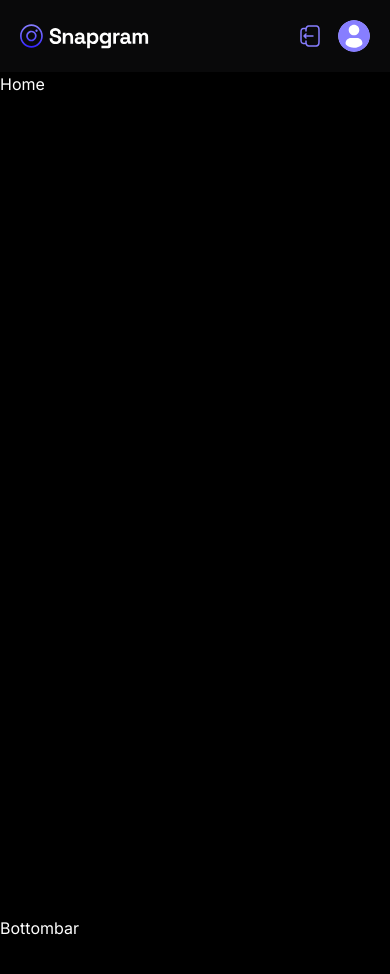
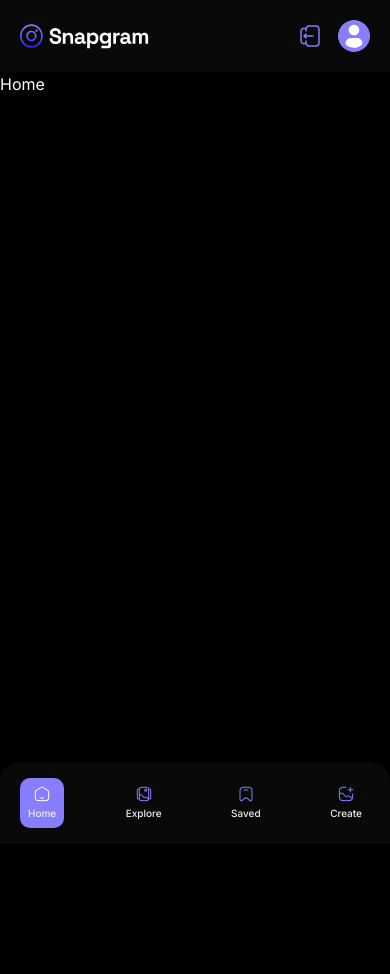
Before and after one commit to TheNuttyMaker/Snapgram, a React (Vite) app: page / in a window 390 px wide. Shown: the top 974 px of the page. Before the commit the page ends 940 px from the top, so only its background shows below. Built offline with nearby package versions, Linux system fonts and the light colour scheme; no server answers.

Commit message:
Created Bottombar for mobile

```diff
--- a/src/components/shared/Bottombar.tsx
+++ b/src/components/shared/Bottombar.tsx
@@ -1,7 +1,45 @@
+import { bottombarLinks } from "@/constants";
+import { INavLink } from "@/types";
+import { Link, useLocation } from "react-router-dom";
+
+const SidebarLink = ({
+  isActive,
+  link,
+}: {
+  isActive: boolean;
+  link: INavLink;
+}) => {
+  return (
+    <Link
+      to={link.route}
+      key={link.label}
+      className={`flex-center flex-col gap-1 p-2 bottombar-link transition ${
+        isActive && "bg-primary-500 rounded-[10px]"
+      }`}
+    >
+      <img
+        src={link.imgURL}
+        alt={link.label}
+        width={16}
+        height={16}
+        className={`${isActive && "invert-white"}`}
+      />
+      <p className="tiny-medium text-light-2">{link.label}</p>
+    </Link>
+  );
+};
+
 const Bottombar = () => {
+  const { pathname } = useLocation();
   return (
-    <div>Bottombar</div>
-  )
-}
+    <section className="bottom-bar">
+      {bottombarLinks.map((link) => {
+        const isActive = link.route === pathname;
+
+        return <SidebarLink isActive={isActive} link={link} />;
+      })}
+    </section>
+  );
+};
 
 export default Bottombar;
```
